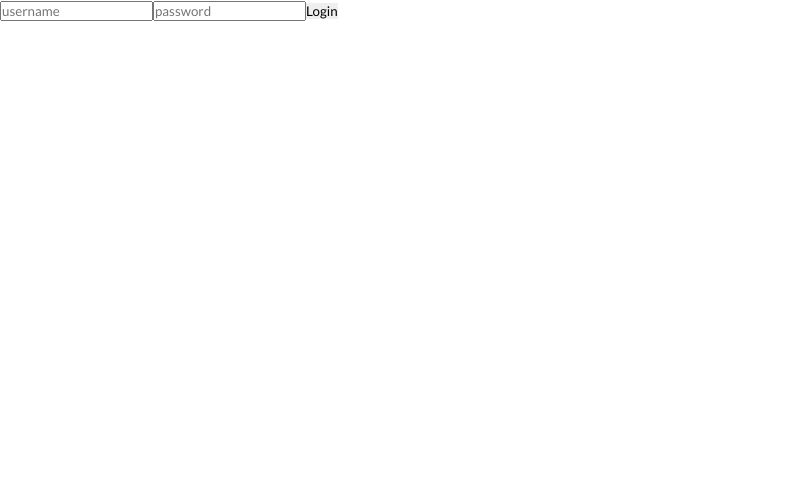
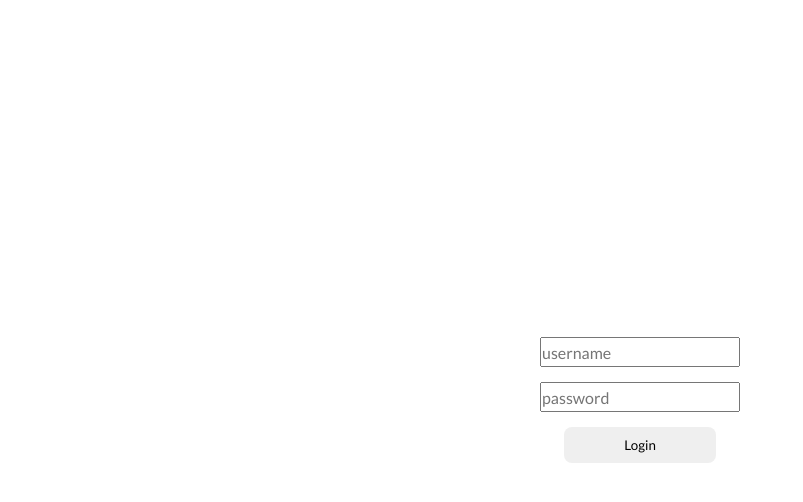
Before and after one commit to gabrieldosprazeres/illusion-ro-project-frontend, a React (Create React App) app: page /loginadm in a window 1280 px wide. Shown: the top 502 px of the page, without its empty margins (0-803 px from the left). Built offline with nearby package versions, Linux system fonts and the light colour scheme.

Commit message:
feat:creating login route

```diff
--- a/src/pages/login/index.tsx
+++ b/src/pages/login/index.tsx
@@ -2,6 +2,7 @@ import { Container } from "./styles";
 import * as yup from "yup";
 import { useForm } from "react-hook-form";
 import { yupResolver } from "@hookform/resolvers/yup";
+import axios from "axios";
 
 export const Login = () => {
   const formSchema = yup.object().shape({
@@ -23,17 +24,34 @@ export const Login = () => {
   }
 
   const onSubmitFunction = (data: IData) => {
-    console.log("passou");
     console.log(data);
+    axios
+      .post("https://illusion-ro.herokuapp.com/api/login", data)
+      .then((resp) => {
+        console.log(resp.data);
+        localStorage.setItem(
+          "@Illusiontoken",
+          JSON.stringify(resp.data.access_token)
+        );
+      })
+      .catch((e) => console.log(e));
   };
 
   return (
     <Container>
       <form onSubmit={handleSubmit(onSubmitFunction)}>
-        <input type="text" placeholder="username" {...register("username")} />
-        {errors.username && <p>{errors.username.message}</p>}
-        <input type="text" placeholder="password" {...register("password")} />
-        {errors.password && <p>{errors.password.message}</p>}
+        <div>
+          <input type="text" placeholder="username" {...register("username")} />
+          {errors.username && <p>{errors.username.message}</p>}
+        </div>
+        <div>
+          <input
+            type="password"
+            placeholder="password"
+            {...register("password")}
+          />
+          {errors.password && <p>{errors.password.message}</p>}
+        </div>
         <button type="submit">Login</button>
       </form>
     </Container>
--- a/src/pages/login/styles.ts
+++ b/src/pages/login/styles.ts
@@ -1,3 +1,38 @@
 import styled from "styled-components";
 
-export const Container = styled.div``;
+export const Container = styled.div`
+  display: flex;
+  flex-direction: column;
+  justify-content: center;
+  align-items: center;
+  height: 100vh;
+  width: 100%;
+
+  form {
+    display: flex;
+    flex-direction: column;
+    justify-content: center;
+    align-items: center;
+
+    div {
+      height: 45px;
+
+      input {
+        width: 200px;
+        height: 30px;
+        font-size: 16px;
+      }
+
+      p {
+        color: red;
+        text-align: center;
+        font-size: 12px;
+      }
+    }
+
+    button {
+      padding: 10px 60px;
+      border-radius: 8px;
+    }
+  }
+`;
```
